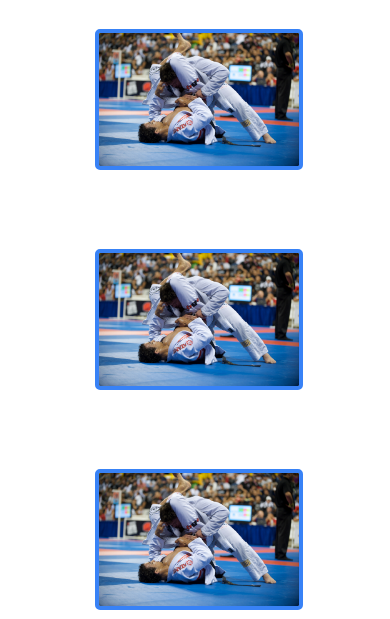
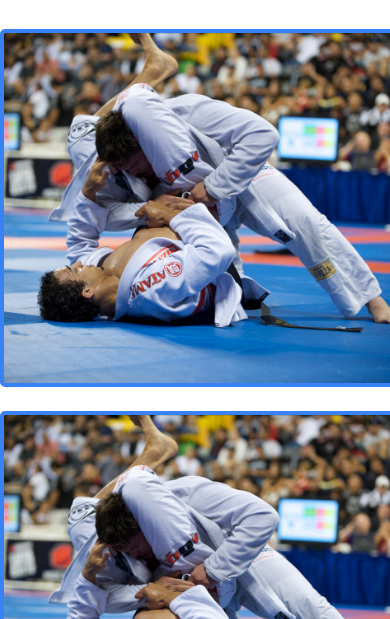
Before and after one commit to joshlockyerr/Landing-page-project, a plain HTML site: page index.html in a window 390 px wide. Shown: the part 225-844 px from the top of the page. Drawn offline with Linux system fonts and the light colour scheme.

Commit message:
image sizing changes

```diff
--- a/styles.css
+++ b/styles.css
@@ -104,32 +104,38 @@ button {
 
 .information-imgs {
     display: grid;
-    grid-template-columns: repeat(3, 1fr); /* 3 columns */
-    gap: 20px; /* Spacing between images */
+    grid-template-columns: repeat(3, 1fr); /* 3 equal columns */
+    gap: 20px; /* Space between images */
     margin: 32px auto;
-    max-width: 900px; /* Prevents images from stretching too much */
+    max-width: 1200px; /* Increased width to allow for bigger images */
+}
+
+.info {
+    width: 100%;
+    height: auto;
 }
 
 .info img {
-    width: 100%; /* Makes images responsive within their grid cells */
-    height: auto;
+    width: 100%; /* Makes the image fill its grid cell */
+    height: 350px; /* Adjust height for bigger images */
     border: 4px solid #3882f6;
     border-radius: 5px;
-    object-fit: cover; /* Ensures the images maintain a good aspect ratio */
+    object-fit: cover; /* Ensures images fit nicely */
 }
 
-/* Make it responsive */
-@media (max-width: 768px) {
+/* Responsive Design */
+@media (max-width: 1024px) {
     .information-imgs {
-        grid-template-columns: repeat(2, 1fr); /* 2 columns on smaller screens */
+        grid-template-columns: repeat(2, 1fr); /* 2 columns on medium screens */
     }
 }
 
-@media (max-width: 480px) {
+@media (max-width: 600px) {
     .information-imgs {
-        grid-template-columns: repeat(1, 1fr); /* 1 column on very small screens */
+        grid-template-columns: repeat(1, 1fr); /* 1 column on small screens */
     }
 }
+
 
 .information-heading {
     font-size: 36px;
```
